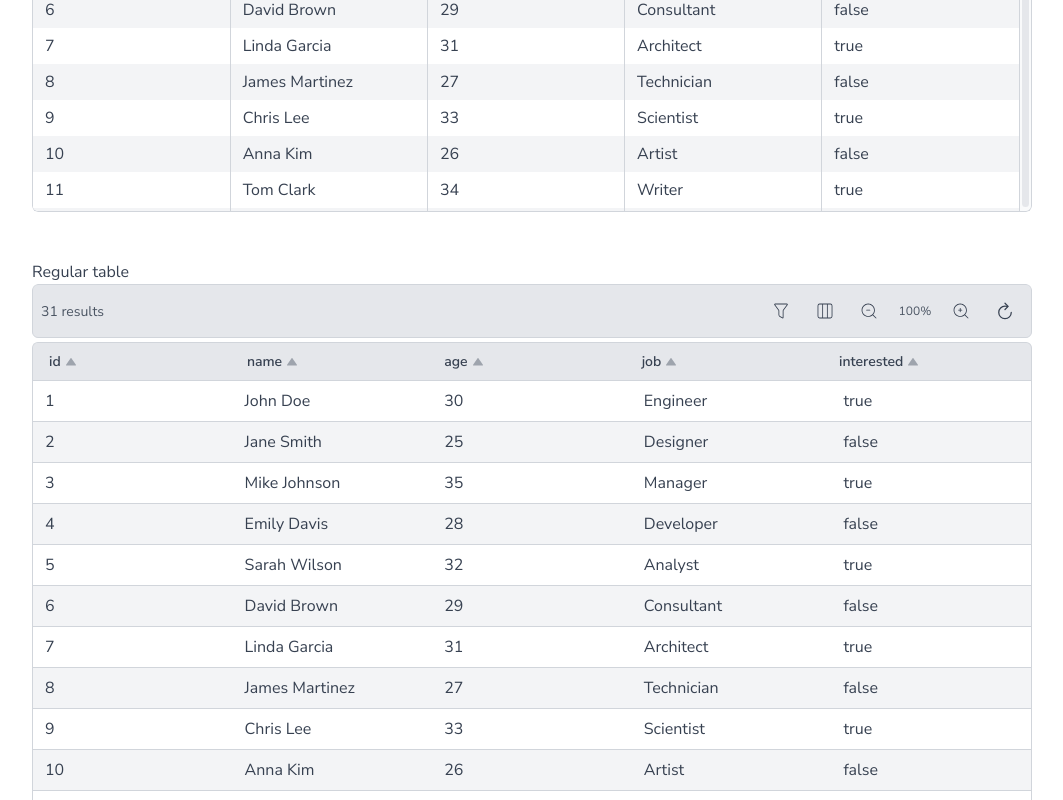
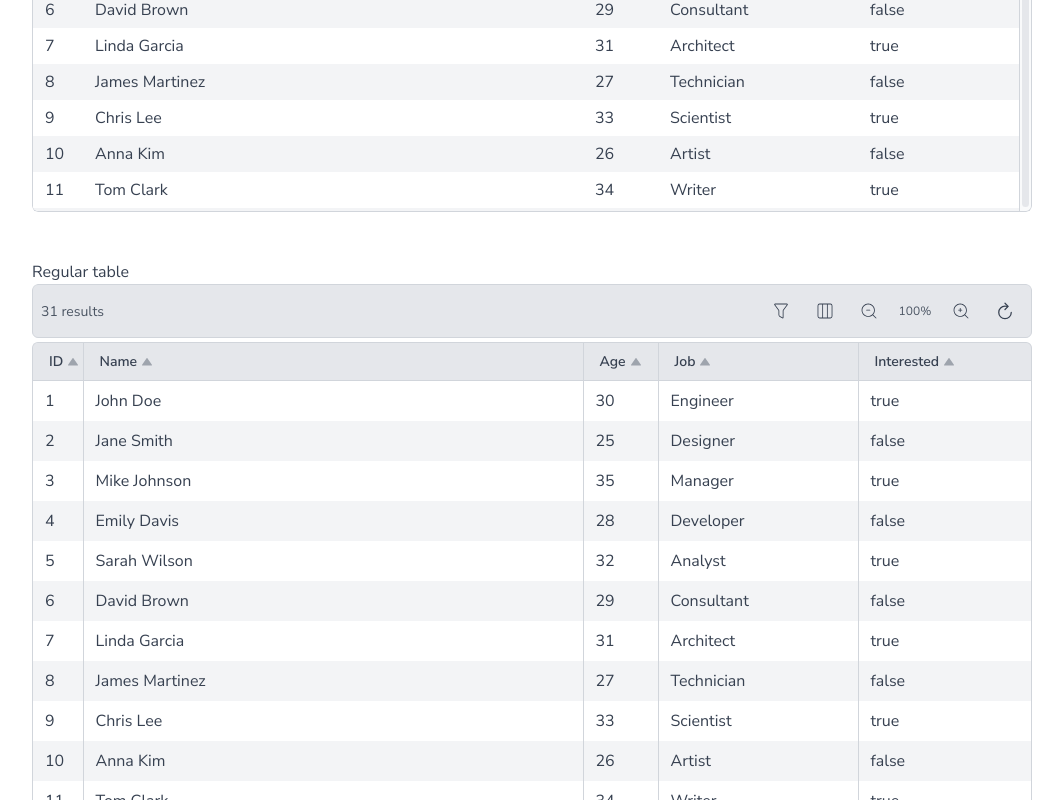
Before and after one commit to FeroHriadel/ncss-react, a React (Vite) app: page /test in a window 1280 px wide. Shown: the part 3640-4440 px from the top of the page, without its empty margins (208-1271 px from the left). Built offline with nearby package versions, Linux system fonts and the light colour scheme.

Commit message:
Tables fixes

```diff
--- a/src/components/tables/Table/TableBody.css
+++ b/src/components/tables/Table/TableBody.css
@@ -6,11 +6,13 @@
 
 /* Table Body Container */
 .table-body {
-  overflow: auto;
+  overflow-x: auto;
+  overflow-y: visible;
   border-left: 1px solid var(--nc-table-header-border);
   border-right: 1px solid var(--nc-table-header-border);
   border-bottom: 1px solid var(--nc-table-header-border);
   border-bottom-left-radius: 0.375rem;
+  border-bottom-right-radius: 0.375rem;
   flex: 1;
   cursor: grab;
 }
--- a/src/components/tables/Table/TableBody.tsx
+++ b/src/components/tables/Table/TableBody.tsx
@@ -43,9 +43,7 @@ const TableBody: React.FC<TableBodyProps> = ({
   // VALUES
     // State and Refs
     const tableRef = useRef<HTMLTableElement>(null);
-    const prevPositionsRef = useRef<string>('');
     const [tableScrollWidth, setTableScrollWidth] = useState<number>(0);
-    const [columnPositions, setColumnPositions] = useState<number[]>([]);
     const [hoveredRowIndex, setHoveredRowIndex] = useState<number | null>(null);
     const [copyNotification, setCopyNotification] = useState<{ x: number; y: number; text: string } | null>(null);
     const visibleColumnsCount = columns.length;
@@ -141,34 +139,15 @@ const TableBody: React.FC<TableBodyProps> = ({
     }
 
   // EFFECTS
-    // Measure column positions and table scroll width
+    // Measure table scroll width
     useEffect(() => {
       if (!tableRef.current) return;
-        //helper function to measure column positions
-        function measureColumns() {
-          if (!tableRef.current) return;
-          setTableScrollWidth(tableRef.current.scrollWidth); //update table scroll width for horizontal backgrounds/lines
-          //measure column widths for vertical separator lines
-          const firstRow = tableRef.current.querySelector('tbody tr');
-          if (!firstRow) return;
-          const cells = firstRow.querySelectorAll('td');
-          const positions: number[] = [];
-          let cumulativeWidth = 0;
-          cells.forEach((cell, index) => {
-            if (index < cells.length - 1) {
-              cumulativeWidth += cell.offsetWidth;
-              positions.push(cumulativeWidth);
-            }
-          });
-          //only update state if positions changed (avoid unnecessary re-renders)
-          const positionsStr = JSON.stringify(positions);
-          if (positionsStr !== prevPositionsRef.current) {
-            prevPositionsRef.current = positionsStr;
-            setColumnPositions(positions);
-          }
-        }
-      measureColumns(); //measure initially
-      const handleResize = () => measureColumns(); //remeasure on window resize (e.g., DevTools open/close)
+      function measureTable() {
+        if (!tableRef.current) return;
+        setTableScrollWidth(tableRef.current.scrollWidth);
+      }
+      measureTable(); //measure initially
+      const handleResize = () => measureTable(); //remeasure on window resize
       window.addEventListener('resize', handleResize);
       return () => window.removeEventListener('resize', handleResize);
     }, [zoomLevel, visibleColumnsCount, columns]);
@@ -219,6 +198,7 @@ const TableBody: React.FC<TableBodyProps> = ({
               {/* Table cells */}
               {columns.map((col, colIndex) => {
                 const cellValue = row[col.column];
+                const isLastColumn = colIndex === columns.length - 1;
                 return (
                   <td
                     key={colIndex}
@@ -226,6 +206,7 @@ const TableBody: React.FC<TableBodyProps> = ({
                     style={{
                       ...getColumnStyle(col),
                       borderBottom: horizontalSeparators ? '1px solid var(--nc-table-header-border)' : 'none',
+                      borderRight: verticalSeparators && !isLastColumn ? '1px solid var(--nc-table-header-border)' : 'none',
                     }}
                     role="cell"
                     aria-colindex={colIndex + 1}
@@ -239,19 +220,6 @@ const TableBody: React.FC<TableBodyProps> = ({
           ))}
         </tbody>
       </table>
-
-      {/* Vertical column separator lines */}
-      <div style={{position: 'relative', pointerEvents: 'none'}}>
-      {verticalSeparators && columnPositions.map((position, index) => (
-        <div
-          key={`vcol-${index}`}
-          className="table-vertical-separator-line"
-          style={{
-            left: `${position}px`,
-          }}
-        />
-      ))}
-      </div>
     </div>
 
     {/* Copy notification */}
--- a/src/components/tables/Table/TableHeader.css
+++ b/src/components/tables/Table/TableHeader.css
@@ -44,7 +44,7 @@
 }
 
 .vt-header-th.vt-header-vertical-separator {
-  border-right: 1px solid var(--nc-table-header-bg);
+  border-right: 1px solid var(--nc-table-header-border);
 }
 
 .vt-header-content {
--- a/src/components/tables/Table/useTableRendering.tsx
+++ b/src/components/tables/Table/useTableRendering.tsx
@@ -1,4 +1,4 @@
-import { useCallback, useRef, useEffect } from "react";
+import { useCallback, useRef, useEffect, useState } from "react";
 
 interface UseTableRenderingProps {
   bodyRef: React.RefObject<HTMLDivElement | null>;
@@ -17,7 +17,7 @@ export function useTableRendering({
 
   // VALUES AND STATE
     // Drag table state
-    const isDraggingTableRef = useRef(false);
+    const [isDraggingTable, setIsDraggingTable] = useState(false);
     const lastMousePosition = useRef({ x: 0, y: 0 });
 
   // SCROLL HANDLERS
@@ -47,14 +47,14 @@ export function useTableRendering({
   // TABLE DRAG-TO-SCROLL HANDLERS
     // Start table drag-to-scroll
     function handleTableMouseDown(e: React.MouseEvent) {
-      isDraggingTableRef.current = true;
+      setIsDraggingTable(true);
       lastMousePosition.current = { x: e.clientX, y: e.clientY };
       e.preventDefault();
     }
 
     // Stop table drag when mouse leaves
     function handleTableMouseLeave() {
-      isDraggingTableRef.current = false;
+      setIsDraggingTable(false);
     }
 
   // KEYBOARD NAVIGATION HANDLERS
@@ -129,19 +129,23 @@ export function useTableRendering({
     // Handle mouse move and mouse up for drag operations
     useEffect(() => {
       function handleMouseMove(e: MouseEvent) {
-        //table drag-to-scroll
-        if (isDraggingTableRef.current && bodyRef.current) {
-          const deltaX = e.clientX - lastMousePosition.current.x;
-          const deltaY = e.clientY - lastMousePosition.current.y;
-          bodyRef.current.scrollLeft -= deltaX;
-          bodyRef.current.scrollTop -= deltaY;
+        //table drag-to-scroll - only horizontal if content is wider than container
+        if (isDraggingTable && bodyRef.current) {
+          const container = bodyRef.current;
+          const hasHorizontalScroll = container.scrollWidth > container.clientWidth;
+
+          if (hasHorizontalScroll) {
+            const deltaX = e.clientX - lastMousePosition.current.x;
+            container.scrollLeft -= deltaX;
+          }
+
           lastMousePosition.current = { x: e.clientX, y: e.clientY };
         }
       }
       function handleMouseUp() {
-        isDraggingTableRef.current = false;
+        setIsDraggingTable(false);
       }
-      if (isDraggingTableRef.current) {
+      if (isDraggingTable) {
         document.addEventListener("mousemove", handleMouseMove);
         document.addEventListener("mouseup", handleMouseUp);
       }
@@ -149,7 +153,7 @@ export function useTableRendering({
         document.removeEventListener("mousemove", handleMouseMove);
         document.removeEventListener("mouseup", handleMouseUp);
       };
-    }, [bodyRef]);
+    }, [isDraggingTable, bodyRef]);
 
 
   // EXPOSE FUNCTIONS AND VALUES
--- a/src/pages/TestPage.tsx
+++ b/src/pages/TestPage.tsx
@@ -489,6 +489,18 @@ export default function TestPage() {
       <p>Virtualized Table</p>
       <VirtualizedTable
         data={data}
+        striped={true}
+        columnsConfig={[ //if specified, only these columns will be shown, and in this order!!!
+          {column: 'id', displayValue: 'ID', width: '50px'},
+          {column: 'name', displayValue: 'Name', width: '500px'}, //flexible width
+          {column: 'age', displayValue: 'Age', width: '75px'},
+          {column: 'job', displayValue: 'Job', width: '200px' },
+          {column: 'interested', displayValue: 'Interested', width: '400px'},
+        ]}
+        horizontalSeparators={false}
+        verticalSeparators={false}
+        hover={true}
+        controls={true}
         className="mb-8"
       />
 
@@ -497,6 +509,19 @@ export default function TestPage() {
       <p>Regular table</p>
       <Table
         data={data}
+        striped={true}
+        columnsConfig={[ //if specified, only these columns will be shown, and in this order!!!
+          {column: 'id', displayValue: 'ID', width: '50px'},
+          {column: 'name', displayValue: 'Name', width: '500px'}, //flexible width
+          {column: 'age', displayValue: 'Age', width: '75px'},
+          {column: 'job', displayValue: 'Job', width: '200px' },
+          {column: 'interested', displayValue: 'Interested', width: '400px'},
+        ]}
+        horizontalSeparators={false}
+        verticalSeparators={true}
+        hover={true}
+        controls={true}
+        className="mb-8"
       />
 
     </Container>
```
